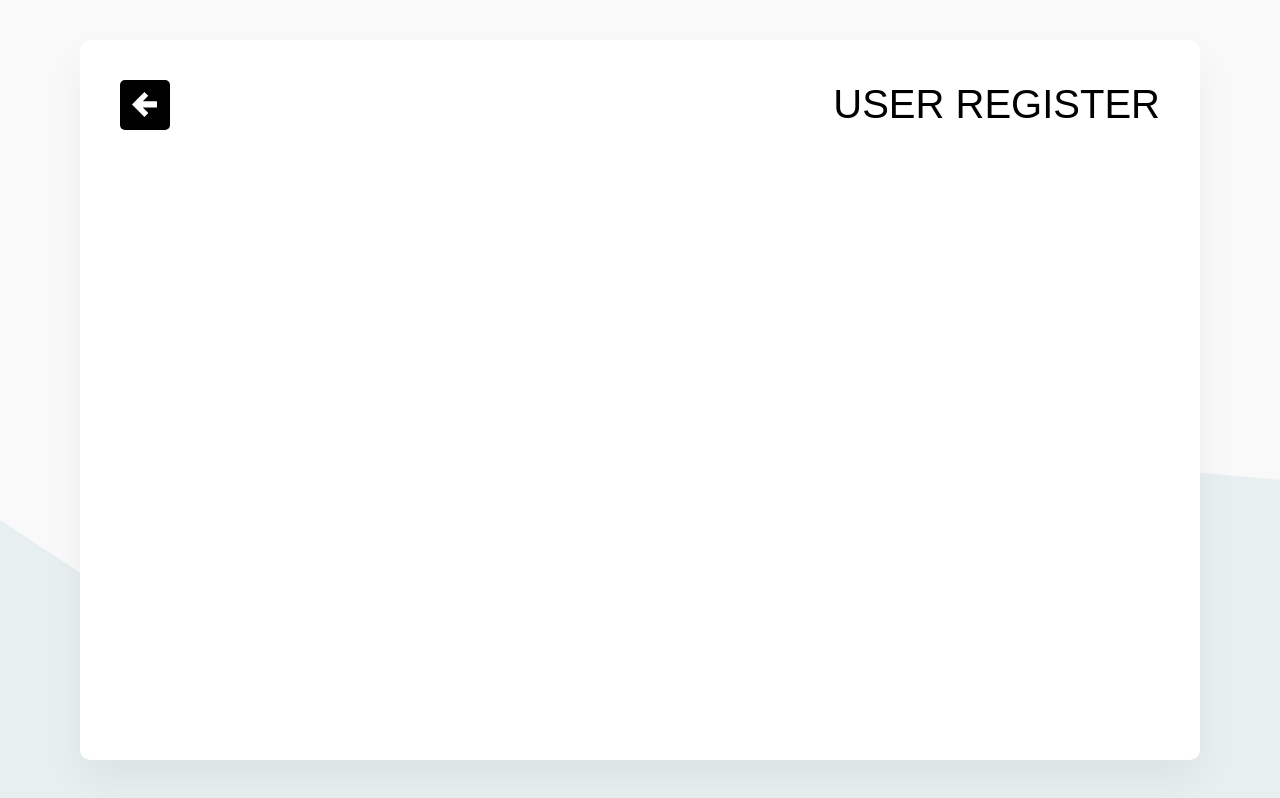
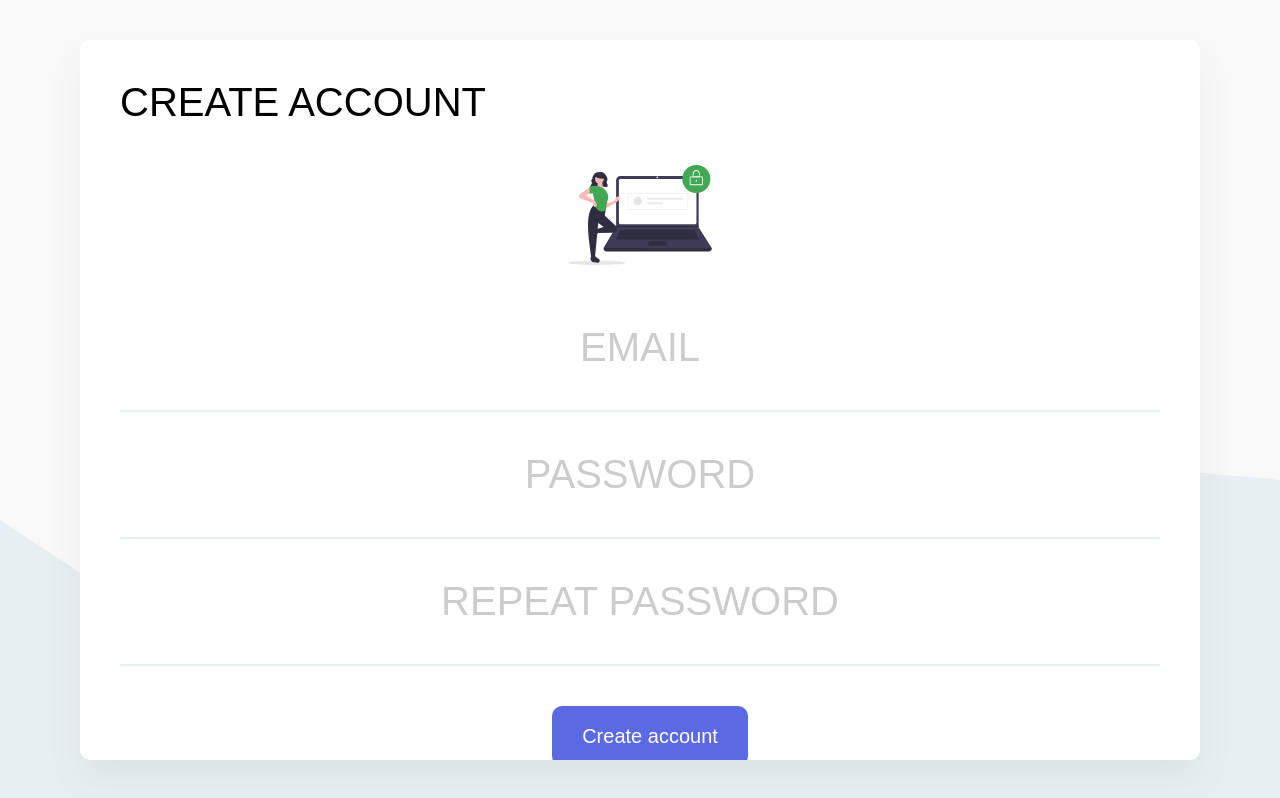
Before and after one commit to gutialv23/app_expense_manager, a React (Create React App) app: page /register in a window 1280 px wide. Built offline with nearby package versions, Linux system fonts and the light colour scheme; what webfontloader would draw is missing.

Commit message:
EM07 Creating registry form

```diff
--- a/src/App.js
+++ b/src/App.js
@@ -2,8 +2,8 @@ import React from 'react';
 import { Helmet } from 'react-helmet';
 
 // Elements.
-import { Header, HeaderContainer, HeaderTitle, ButtonContainer } from './elements/Header';
-import { Button } from './elements/Buttons';
+import { Header, HeaderContainer, HeaderTitle } from './elements/Header';
+import { Button, ButtonContainer } from './elements/Buttons';
 
 const App = () => {
   return (
--- a/src/components/Register.js
+++ b/src/components/Register.js
@@ -3,20 +3,34 @@ import { Helmet } from 'react-helmet';
 
 // Elements.
 import { Header, HeaderTitle } from '../elements/Header';
-import { BackButton } from '../elements/Buttons';
+import { Button, ButtonContainer } from '../elements/Buttons';
+import { Form, Input, InputContainer, SvgRegister } from '../elements/FormInputs';
 
 const Register = () =>
 {
     return (
         <>
             <Helmet>
-                <title>User Register</title>
+                <title>Create account</title>
             </Helmet>
 
             <Header>
-                <BackButton />
-                <HeaderTitle>User Register</HeaderTitle>
+                <HeaderTitle>Create account</HeaderTitle>
             </Header>
+
+            <Form>
+                <SvgRegister />
+
+                <InputContainer>
+                    <Input type="email"    name="email"     placeholder="Email"          ></Input>
+                    <Input type="password" name="password"  placeholder="Password"       ></Input>
+                    <Input type="password" name="password2" placeholder="Repeat password"></Input>
+                </InputContainer>
+
+                <ButtonContainer center >
+                    <Button as="button" type="submit" primary >Create account</Button>
+                </ButtonContainer>
+            </Form>
         </>
     );
 }
--- a/src/elements/Buttons.js
+++ b/src/elements/Buttons.js
@@ -1,6 +1,13 @@
 import styled from 'styled-components';
 import { Link, useHistory } from 'react-router-dom';
 import { ReactComponent as Arrow } from '../images/arrow.svg';
+
+const ButtonContainer = styled.div`
+	display: flex;
+	justify-content: ${ ( props ) => props.center ? 'center' : 'space-between' };
+	align-items: center;
+	margin-bottom: ${ ( props ) => props.center ? '2.5rem;' : '0' };
+`;
 
 const Button = styled( Link )`
 	background: ${(props) => props.primary ? '#5B69E2' : '#000'};  /* Primary buttons: blue. -- Secondary buttons: black. */
@@ -29,7 +36,10 @@ const Button = styled( Link )`
 `;
 
 const SquareButton = styled.button`
-	display: block;
+	display: flex;
+	align-items: center;
+	justify-content: center;
+	border-radius: 0.31rem;     /* 5px. */
 	width: 3.12rem;             /* 50px. */
 	height: 3.12rem;            /* 50px. */
 	line-height: 3.12rem;       /* 50px. */
@@ -38,10 +48,6 @@ const SquareButton = styled.button`
 	border: none;
 	background: #000;
 	color: #fff;
-	display: flex;
-	align-items: center;
-	justify-content: center;
-	border-radius: 0.31rem;     /* 5px. */
 	cursor: pointer;
 
 	@media(max-width: 60rem) {  /* Media query at 950px.                         */
@@ -70,4 +76,4 @@ const BackButton = ( { route = '/' } ) =>
 
 export default BackButton;
 
-export { Button, BackButton };
+export { Button, BackButton, ButtonContainer };
--- /dev/null
+++ b/src/elements/FormInputs.js
@@ -0,0 +1,54 @@
+import styled from 'styled-components';
+import theme from '../theme';
+import { ReactComponent as Icon } from '../images/register.svg';
+
+const Form = styled.form`
+	padding: 0 2.5rem;  /* 40px. */
+
+	height: 100%;
+	display: flex;
+	flex-direction: column;
+	justify-content: space-around;
+	input {
+		width: 100%;
+		text-align: center;
+		padding: 2.5rem 0;
+		font-family: 'Work Sans', sans-serif;
+		&::placeholder {
+			color: rgba(0,0,0,.2);
+		}
+	}
+
+	@media(max-width: 60rem) {  /* Media query at 950px. */
+		justify-content: start;
+	}
+`;
+
+const Input = styled.input`
+	font-size: 2.5rem;         /* 40px */
+	text-transform: uppercase;
+	border: none;
+	border-bottom: 2px solid ${ theme.gray1 };
+	outline: none;
+
+	@media(max-width: 60rem) {  /* Media query at 950px. */
+		font-size: 2.2rem;      /* 24px.                 */
+	}
+`;
+
+const InputBig = styled( Input )`
+	font-size: 4.37rem;  /* 70px. */
+	font-weight: bold;
+`;
+
+const InputContainer = styled.div`
+    margin-top: 1.25rem;    /* 20px. */
+    margin-bottom: 2.5rem;  /* 40px. */
+`;
+
+const SvgRegister = styled( Icon )`
+    width: 100%;
+	max-height: 6.25rem;    /* 100px. */
+`;
+
+export { Form, Input, InputBig, InputContainer, SvgRegister };
--- a/src/elements/Header.js
+++ b/src/elements/Header.js
@@ -11,6 +11,8 @@ const Header = styled.div`
 		justify-content: start;      /* Remove space if the app is too small. */
 	}
 `;
+
+/* TODO: review this container. It may be not necessary. */
 
 const HeaderContainer = styled.div`
 	width: 100%;
@@ -41,10 +43,4 @@ const HeaderTitle = styled.h1`
 	}
 `;
 
-const ButtonContainer = styled.div`
-	display: flex;
-	justify-content: space-between;
-	align-items: center;
-`;
-
-export { Header, HeaderContainer, HeaderTitle, ButtonContainer };
+export { Header, HeaderContainer, HeaderTitle };
--- /dev/null
+++ b/src/theme.js
@@ -0,0 +1,12 @@
+const theme = {
+	background: '#F9F9F9',
+	primaryColor: '#5B69E2',
+	secondaryColor: '#000',
+	red: '#E34747',
+	green: '#43A854',
+	blue: '#8792F1',
+	gray1: '#E8EFF1',
+	gray2: '#CBDDE2'
+}
+
+export default theme;
```
Also changed, not shown: src/images/register.svg (added).
